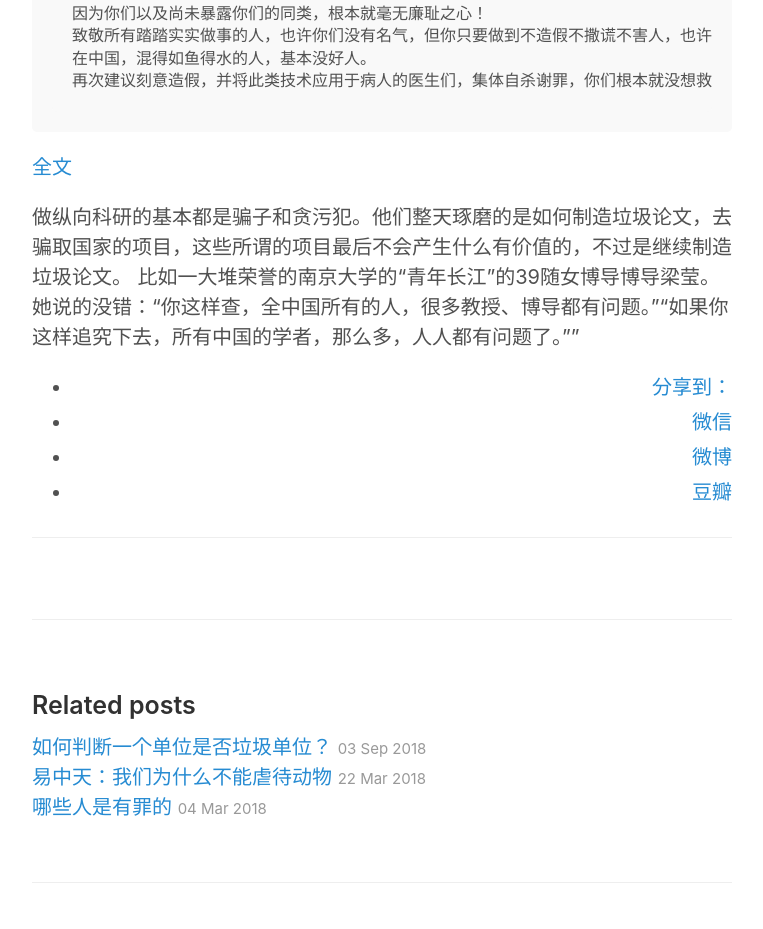
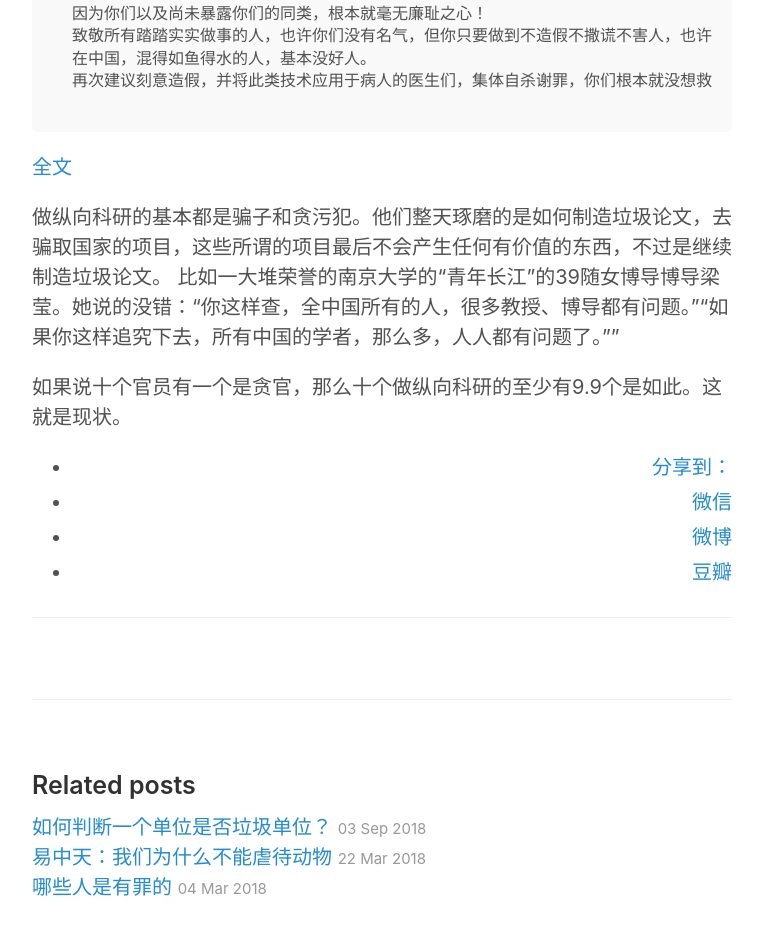
Before and after one commit to hwdong/hwdong-old.github.io, a Jekyll site: the page built from _posts/2018-10-18-混得如鱼得水的人基本没好人.md, in a window 1280 px wide. Shown: the part 408-1337 px from the top of the page, without its empty margins (258-1021 px from the left). Built offline with Jekyll 4.4.1, drawn with Linux system fonts in a browser that asks for light colours; comment, search, counter and statistics services are not loaded; grey boxes are pictures that could not be loaded.

Commit message:
Update 2018-10-18-混得如鱼得水的人基本没好人.md

````diff
--- a/_posts/2018-10-18-混得如鱼得水的人基本没好人.md
+++ b/_posts/2018-10-18-混得如鱼得水的人基本没好人.md
@@ -22,5 +22,7 @@ tags:
 ```
 [全文](https://weibo.com/drliqingchen?is_all=1)
 
-做纵向科研的基本都是骗子和贪污犯。他们整天琢磨的是如何制造垃圾论文，去骗取国家的项目，这些所谓的项目最后不会产生什么有价值的，不过是继续制造垃圾论文。
+做纵向科研的基本都是骗子和贪污犯。他们整天琢磨的是如何制造垃圾论文，去骗取国家的项目，这些所谓的项目最后不会产生任何有价值的东西，不过是继续制造垃圾论文。
 比如一大堆荣誉的南京大学的“青年长江”的39随女博导博导梁莹。她说的没错：“你这样查，全中国所有的人，很多教授、博导都有问题。”“如果你这样追究下去，所有中国的学者，那么多，人人都有问题了。””
+
+如果说十个官员有一个是贪官，那么十个做纵向科研的至少有9.9个是如此。这就是现状。
````
